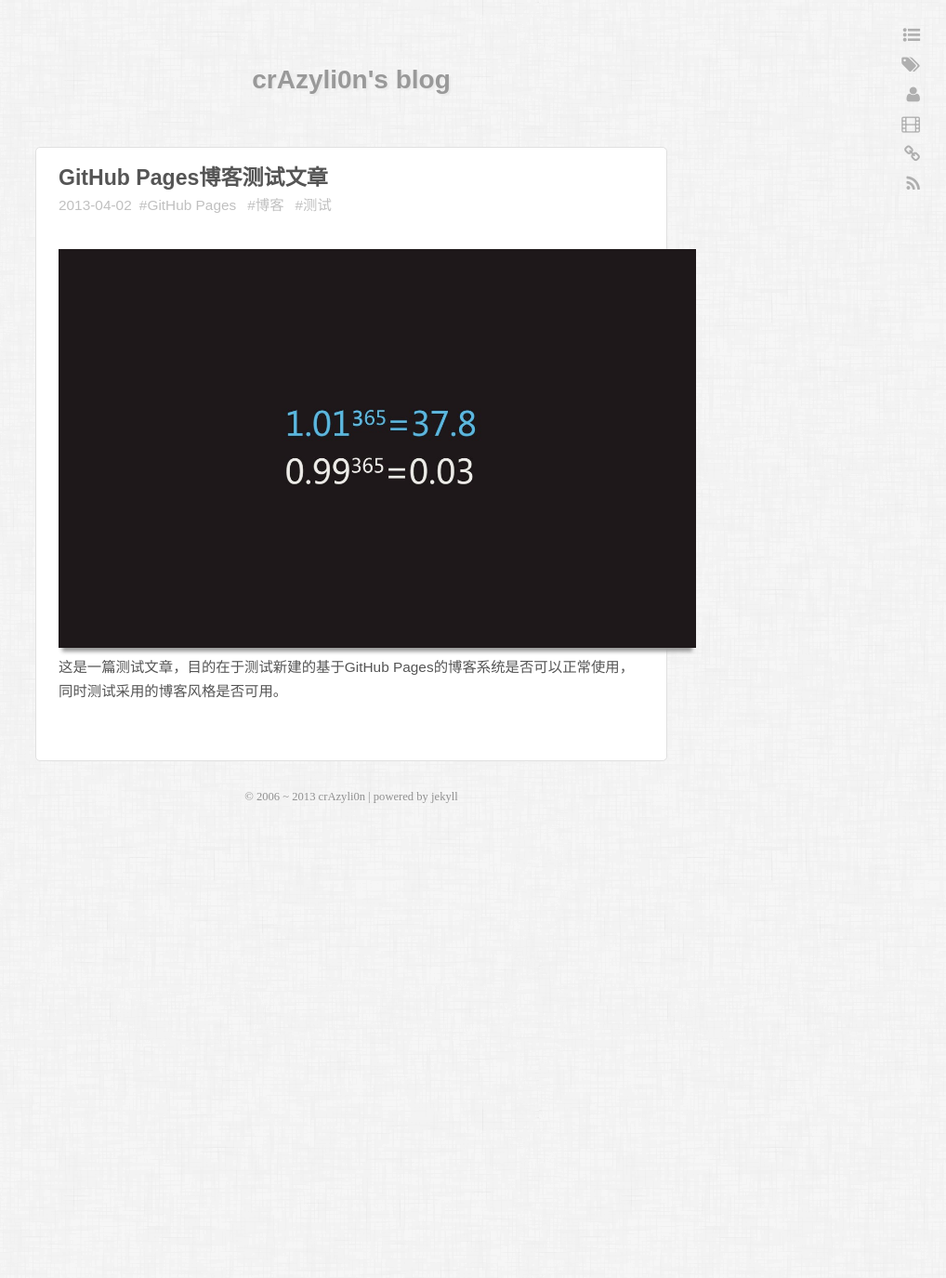
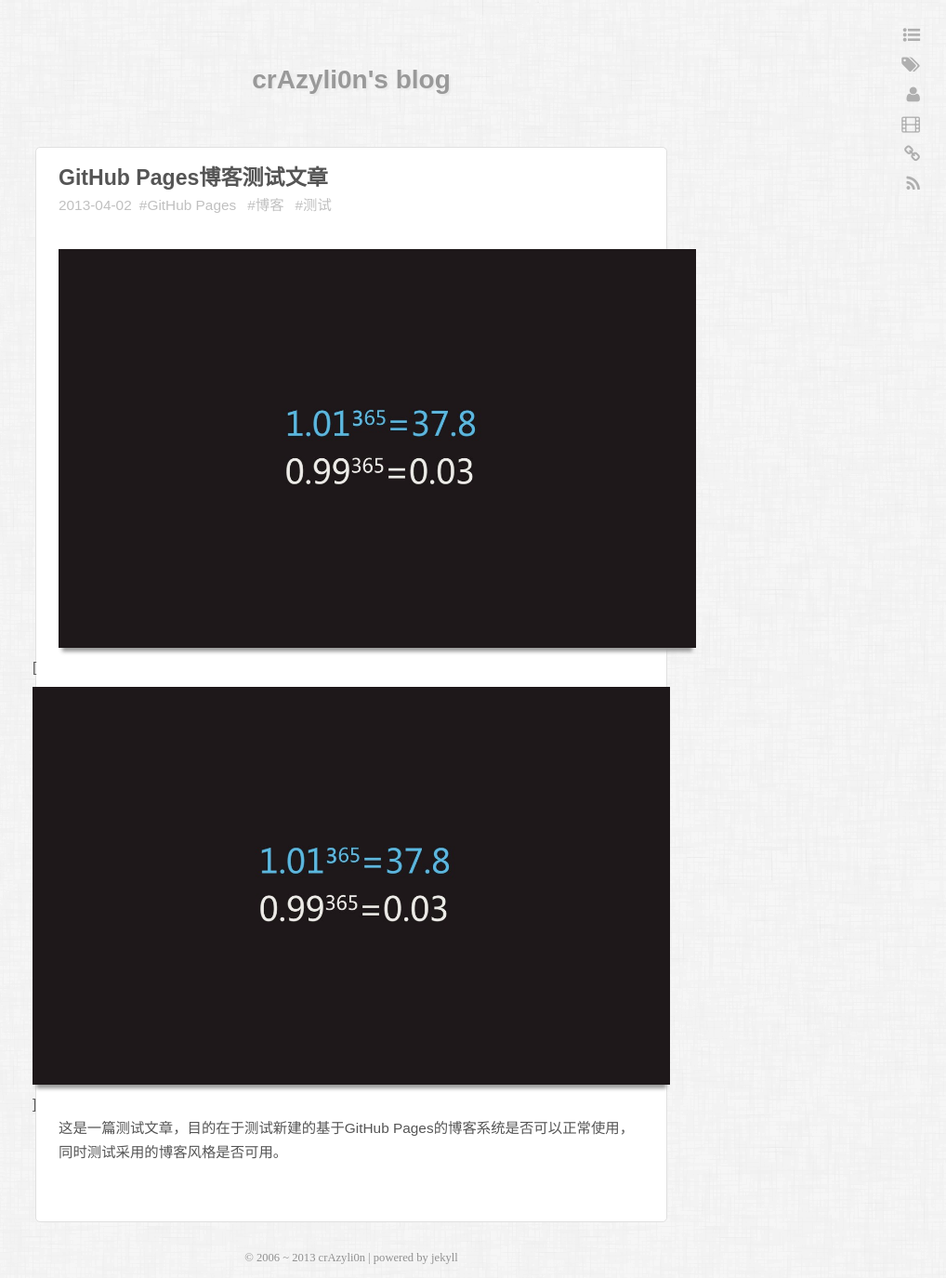
Before and after one commit to xidianpanpei/xidianpanpei.blog, a Jekyll site: the page built from _posts/2013-04-02-blog-test.markdown, in a window 1280 px wide. Shown: the whole page at 93% size, without its empty margins (262-1280 px from the left). Built offline with Jekyll 4.4.1, drawn with Linux system fonts in a browser that asks for light colours; some web fonts are replaced; Markdown is read by kramdown in place of the engine named in the settings; comment, search, counter and statistics services are not loaded; before the commit the page ends 900 px from its top, so only the background shows below that.

Commit message:
modify the picture

```diff
--- a/_posts/2013-04-02-blog-test.markdown
+++ b/_posts/2013-04-02-blog-test.markdown
@@ -9,4 +9,5 @@ tags:
 ---
 
 ![](/media/files/2013/04/02/fighting.jpg "每天努力")
+<span class="image-900">[![](/media/files/2013/04/02/fighting.jpg "每天努力")]</span>
 这是一篇测试文章，目的在于测试新建的基于GitHub Pages的博客系统是否可以正常使用，同时测试采用的博客风格是否可用。
```
